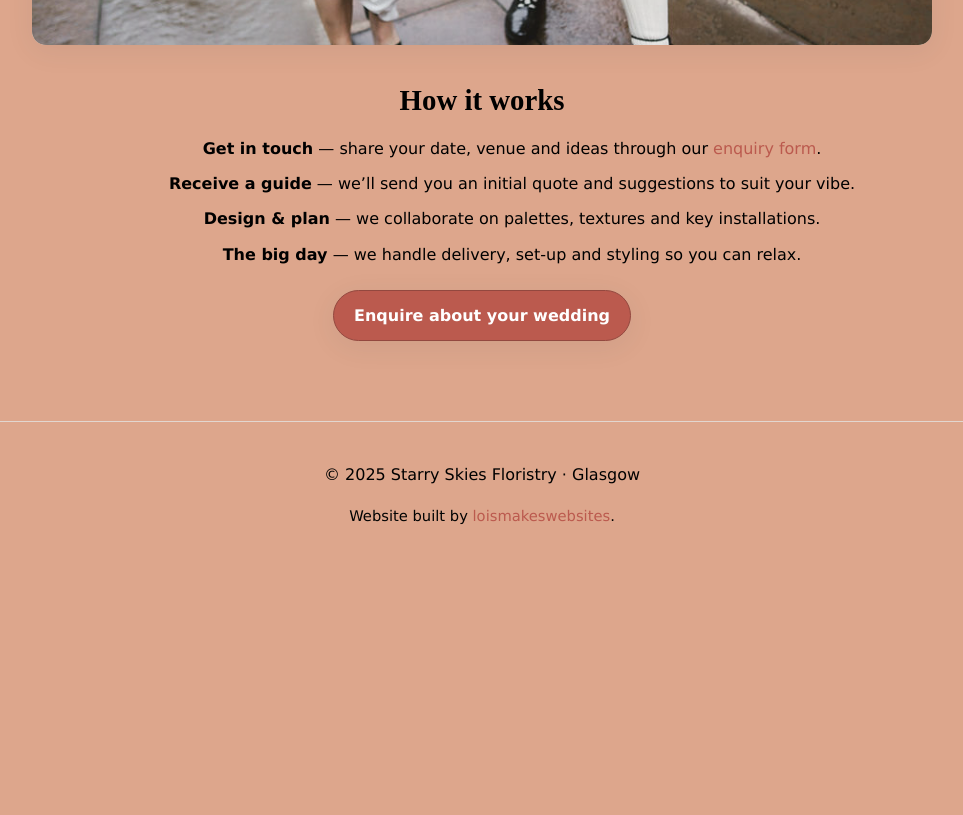
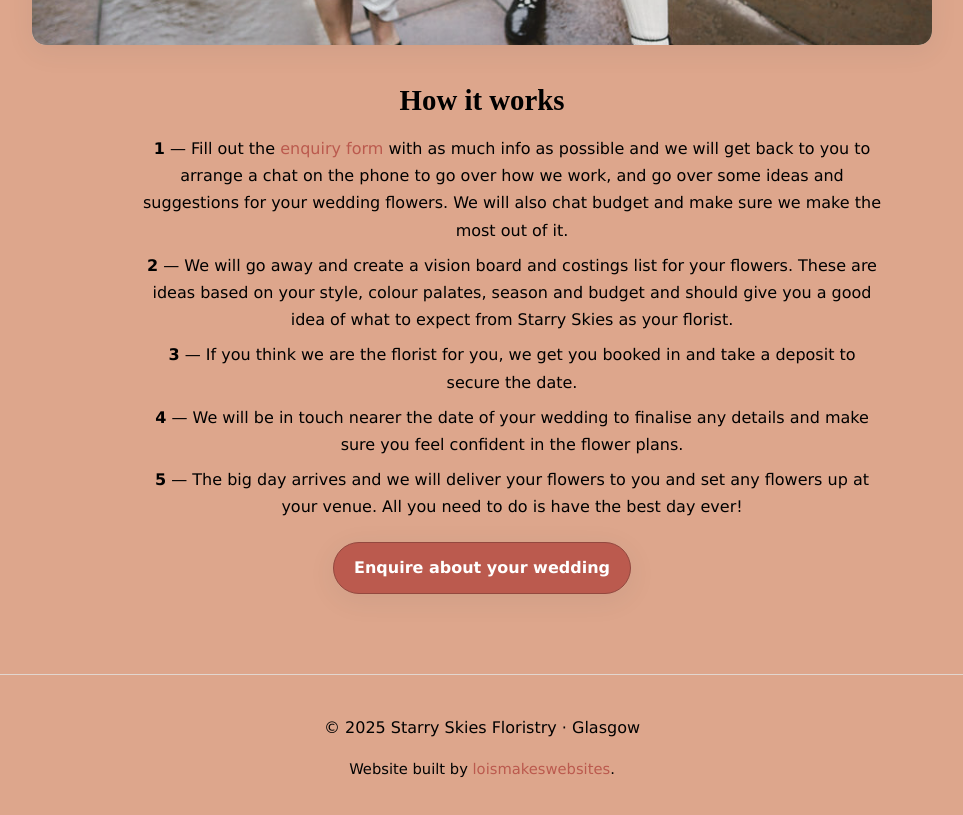
Before and after one commit to loisMac/Starry-Skies-Floristry, a plain HTML site: page weddings.html in a window 1280 px wide. Shown: the part 880-1695 px from the top of the page, without its empty margins (158-1121 px from the left). Before the commit the page ends 1462 px from the top, so only its background shows below. Drawn offline with Linux system fonts and the light colour scheme; a web font is replaced by a local one.

Commit message:
updated weddings step by step

```diff
--- a/weddings.html
+++ b/weddings.html
@@ -78,10 +78,19 @@
     <section class="weddings-copy">
       <h2>How it works</h2>
       <ol>
-        <li><strong>Get in touch</strong> — share your date, venue and ideas through our <a href="contact.html">enquiry form</a>.</li>
-        <li><strong>Receive a guide</strong> — we’ll send you an initial quote and suggestions to suit your vibe.</li>
-        <li><strong>Design & plan</strong> — we collaborate on palettes, textures and key installations.</li>
-        <li><strong>The big day</strong> — we handle delivery, set-up and styling so you can relax.</li>
+        <li><strong>1</strong> — Fill out the <a href="contact.html">enquiry form</a> with as much info as possible
+             and we will get back to you to arrange a chat on the phone to go over how we work,
+             and go over some ideas and suggestions for your wedding flowers.
+             We will also chat budget and make sure we make the most out of it.</li>
+        <li><strong>2</strong> — We will go away and create a vision board and costings list for your flowers.
+            These are ideas based on your style, colour palates, season and budget and should give you a
+            good idea of what to expect from Starry Skies as your florist. </li>
+        <li><strong>3</strong> — If you think we are the florist for you, we get you booked in and
+            take a deposit to secure the date.</li>
+        <li><strong>4</strong> — We will be in touch nearer the date of your wedding to finalise any details
+            and make sure you feel confident in the flower plans.</li>
+            <li><strong>5</strong> — The big day arrives and we will deliver your flowers to you and set any flowers up
+                at your venue. All you need to do is have the best day ever!</li>
       </ol>
 
       <p class="cta">
```
